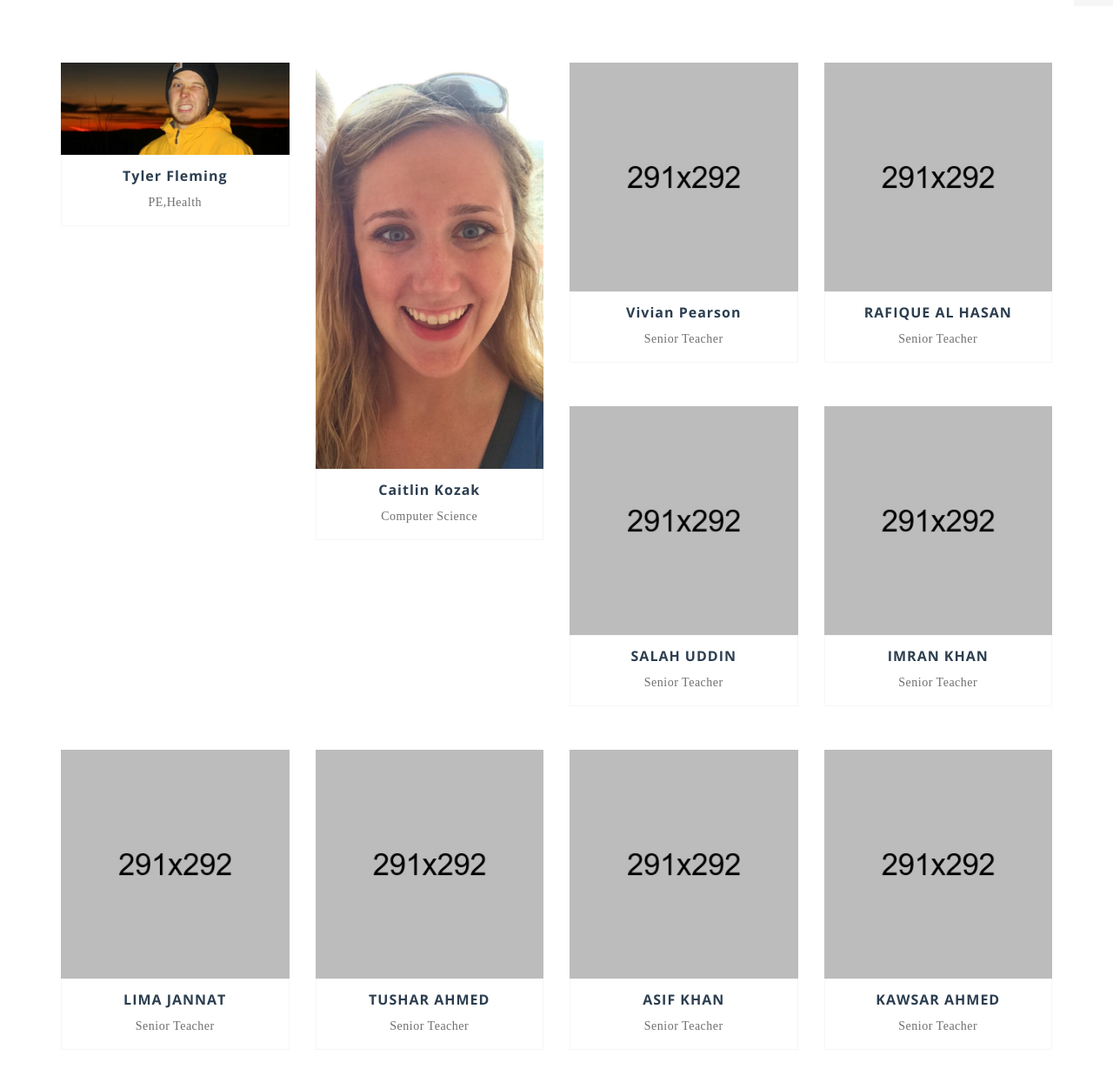
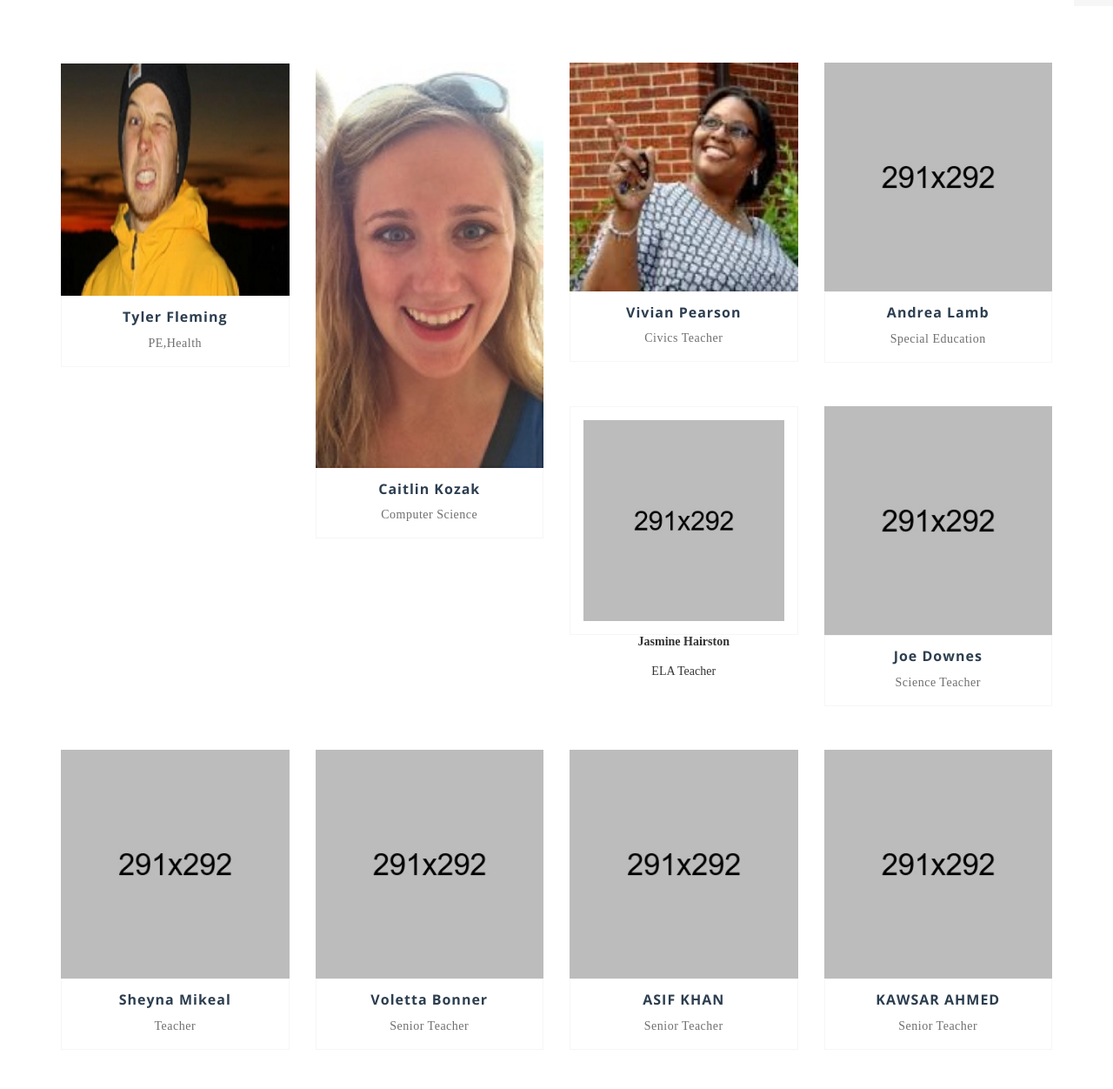
Before and after one commit to dani21h/det-central, a plain HTML site: page teachers.html in a window 1280 px wide. Shown: the part 328-1580 px from the top of the page at 87% size. Drawn offline with nearby package versions, Linux system fonts and the light colour scheme; a web font is replaced by a local one.

Commit message:
Updated Teacher Page

```diff
--- a/teachers.html
+++ b/teachers.html
@@ -295,9 +295,8 @@
                 <div class="col-xs-12 col-sm-3">
                     <div class="single_teacher_profile">
                         <!-- Single Teacher Thumb -->
-                        <div class="teacher_thumb">
-
-                            <img src="img/julian%20fleming_0.jpg"alt="">
+                    <div class="teacher_thumb">
+                            <img src="images/Teacher/Tyler.jpg" width=291 height=292>
                         </div>
                         <!-- Single Teacher Details Info -->
                         <div class="single_teacher_details_info">
@@ -321,7 +320,7 @@
                     <div class="single_teacher_profile">
                         <!-- Single Teacher Thumb -->
                         <div class="teacher_thumb">
-                            <img src="img/julian%20unnamed.jpg" alt="">
+                            <img src="images/Teacher/Kozak.jpg" width="291" height="292">
                         </div>
                         <!-- Single Teacher Details Info -->
                         <div class="single_teacher_details_info">
@@ -345,12 +344,12 @@
                     <div class="single_teacher_profile">
                         <!-- Single Teacher Thumb -->
                         <div class="teacher_thumb">
-                            <img src="img/teacher-img/team-member-3.jpg" alt="">
+                            <img src="images/Teacher/Vivian.jpg" width=291 height=292>
                         </div>
                         <!-- Single Teacher Details Info -->
                         <div class="single_teacher_details_info">
                             <h5>Vivian Pearson</h5>
-                            <p>Senior Teacher</p>
+                            <p>Civics Teacher</p>
                             <!-- Single Teacher Socila Links -->
                             <div class="teacher_social_info">
                                 <div class="social_icon">
@@ -373,8 +372,8 @@
                         </div>
                         <!-- Single Teacher Details Info -->
                         <div class="single_teacher_details_info">
-                            <h5>RAFIQUE AL HASAN</h5>
-                            <p>Senior Teacher</p>
+                            <h5>Andrea Lamb</h5>
+                            <p>Special Education</p>
                             <!-- Single Teacher Socila Links -->
                             <div class="teacher_social_info">
                                 <div class="social_icon">
@@ -393,12 +392,12 @@
                     <div class="single_teacher_profile">
                         <!-- Single Teacher Thumb -->
                         <div class="teacher_thumb">
-                            <img src="img/teacher-img/team-member-1.jpg" alt="">
+                            <img src="img/teacher-img/team-member-4.jpg" alt=">
                         </div>
                         <!-- Single Teacher Details Info -->
                         <div class="single_teacher_details_info">
-                            <h5>SALAH UDDIN</h5>
-                            <p>Senior Teacher</p>
+                            <h5>Jasmine Hairston </h5>
+                            <p>ELA Teacher</p>
                             <!-- Single Teacher Socila Links -->
                             <div class="teacher_social_info">
                                 <div class="social_icon">
@@ -421,8 +420,8 @@
                         </div>
                         <!-- Single Teacher Details Info -->
                         <div class="single_teacher_details_info">
-                            <h5>IMRAN KHAN</h5>
-                            <p>Senior Teacher</p>
+                            <h5>Joe Downes</h5>
+                            <p>Science Teacher</p>
                             <!-- Single Teacher Socila Links -->
                             <div class="teacher_social_info">
                                 <div class="social_icon">
@@ -445,8 +444,8 @@
                         </div>
                         <!-- Single Teacher Details Info -->
                         <div class="single_teacher_details_info">
-                            <h5>LIMA JANNAT</h5>
-                            <p>Senior Teacher</p>
+                            <h5>Sheyna Mikeal</h5>
+                            <p> Teacher</p>
                             <!-- Single Teacher Socila Links -->
                             <div class="teacher_social_info">
                                 <div class="social_icon">
@@ -469,7 +468,7 @@
                         </div>
                         <!-- Single Teacher Details Info -->
                         <div class="single_teacher_details_info">
-                            <h5>TUSHAR AHMED</h5>
+                            <h5>Voletta Bonner</h5>
                             <p>Senior Teacher</p>
                             <!-- Single Teacher Socila Links -->
                             <div class="teacher_social_info">
```
Also changed, not shown: images/Teacher/Copy of Staff Photo_Hairston.webp (added), images/Teacher/Kozak.jpg (added), images/Teacher/Tyler.jpg (added), images/Teacher/Vivian.jpg (added).
